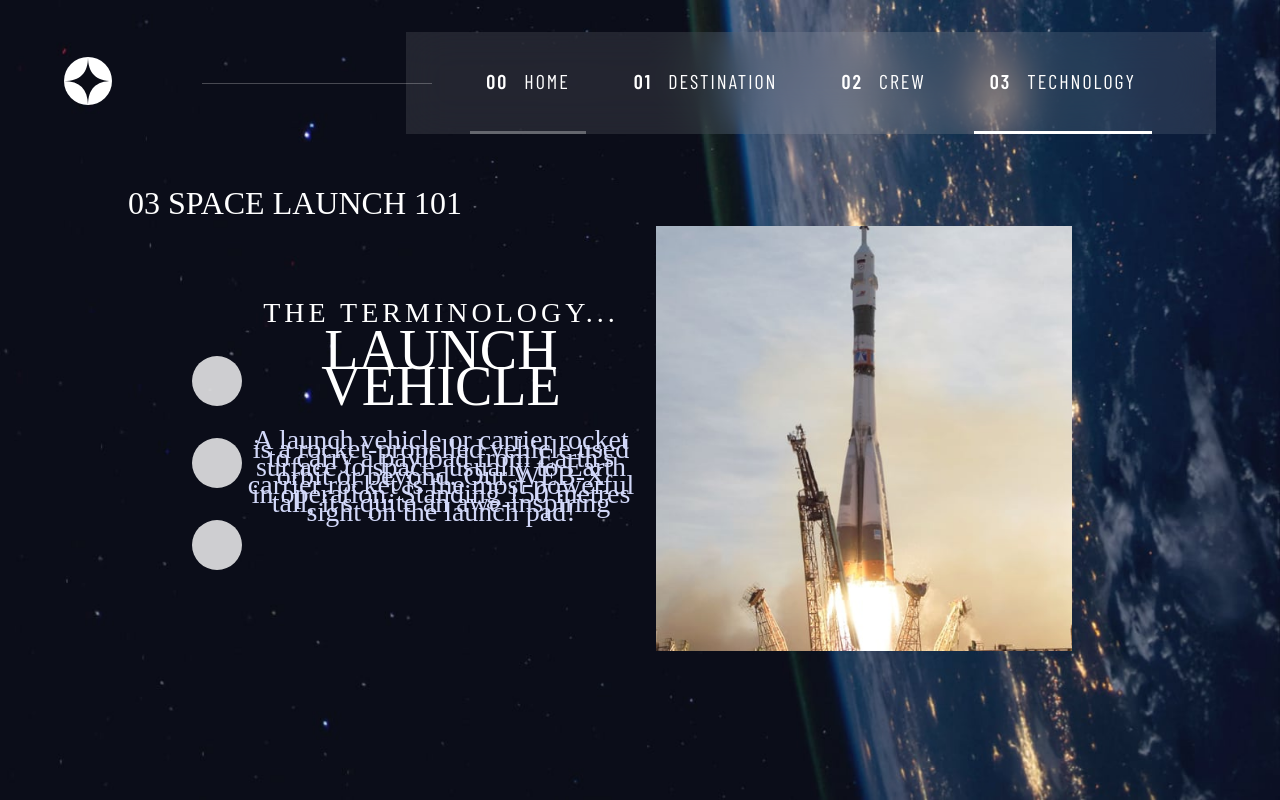
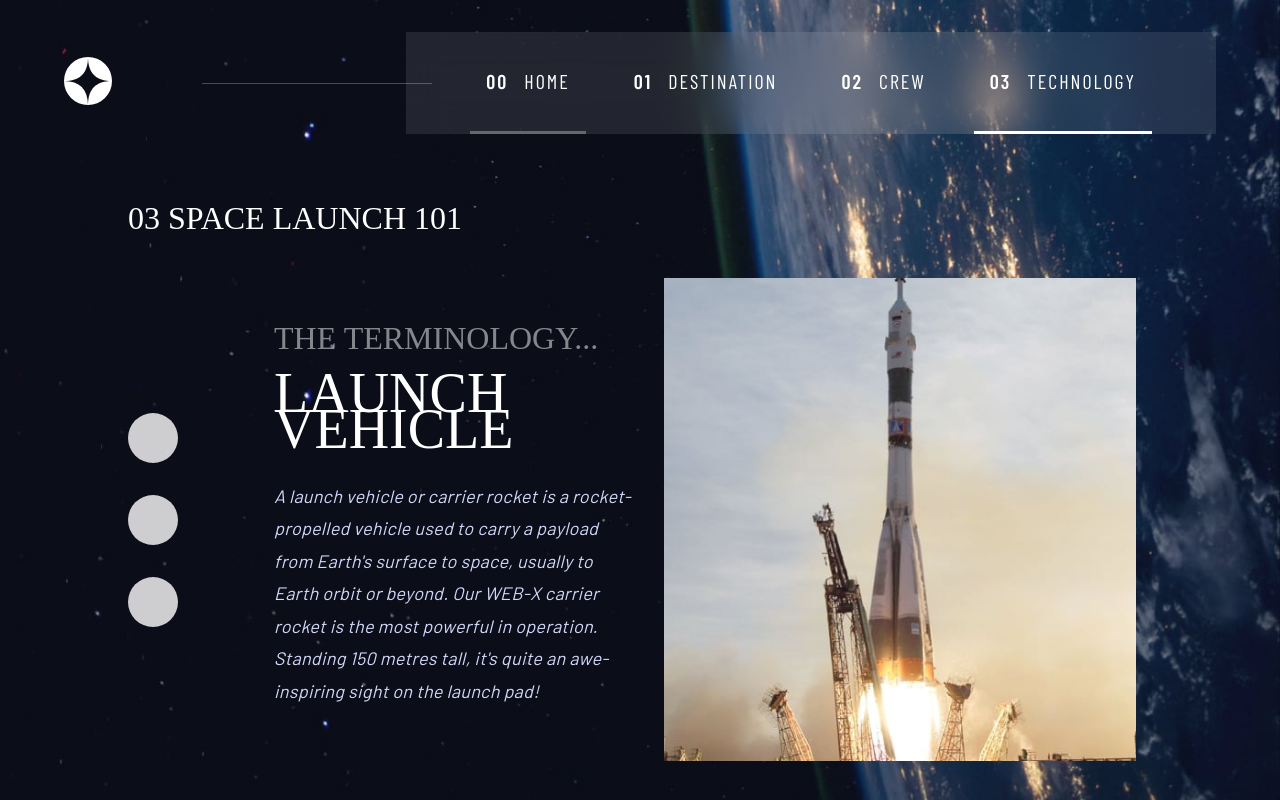
Before and after one commit to jakimiszka/fm-space, a React app: page /technology in a window 1280 px wide. Built offline with nearby package versions, Linux system fonts and the light colour scheme; a web font is replaced by a local one.

Commit message:
technology layout

```diff
--- a/src/components/pages/technology/Technology.module.scss
+++ b/src/components/pages/technology/Technology.module.scss
@@ -34,12 +34,12 @@
 
 
     &--content{
-        width: 70%;
-        height: auto;
+        width: 80%;
+        height: 100%;
+        margin-inline: auto;
         display: flex;
-        flex-direction: row;
+        flex-direction: column;
         align-items: center;
-        margin-inline: v.$spacing-200;
 
         @include u.breakpoint('medium'){
 
@@ -47,46 +47,67 @@
         @include u.breakpoint('large'){
             flex-direction: row;
             margin-inline: auto;
+            gap: 1rem;
         }
 
         &__info{
             display: flex;
-            order: 1;
             flex-direction: row;
             flex: 1;
             text-align: center;
             justify-content: center;
-
-             @include u.breakpoint('large'){
-                flex: 1 1 50%;
-                text-align: center;
-                justify-content: center;
-             }
+            align-items: center;
 
             &__details{
+                display: flex;
+                flex-direction: column;
                 order: 2;
+                gap: v.$spacing-400;
+                margin-bottom: v.$spacing-600;
+
                 h2{
-                    @include v.text-preset-5;
-                    margin-bottom: v.$spacing-200;
+                    @include v.text-preset-4;
+                    color: v.$white;
+                    opacity: .5;
+                    text-transform: uppercase;
                 }
 
                 h3{
                     @include v.text-preset-3;
-                    margin-bottom: v.$spacing-400;
+                    color: v.$white;
+                    text-transform: uppercase;
                 }
 
                 p{
-                    @include v.text-preset-6;
+                    @include v.text-preset-9;
                     color: v.$blue-300;
                 }
+
+                @include u.breakpoint('large'){
+                    margin-bottom: v.$spacing-0;
+                }
             }
+
+             @include u.breakpoint('large'){
+                flex: 1 1 50%;
+                height: 100%;
+                text-align: left;
+                justify-content: center;
+                gap: 6rem;
+             }
 
             &__buttons{
                 display: flex;
                 flex-direction: column;
-                width: auto;
+                align-items: center;
+                order: 1;
                 gap: v.$spacing-400;
-                margin-top: v.$spacing-600;
+                margin-top: 0;
+
+                @include u.breakpoint('large'){
+                    align-items: flex-start;
+                    margin-top: 0;
+                }
 
                 button{
                     background: white;
@@ -111,7 +132,6 @@
 
         &__imageWrapper{
             @extend %image-wrapper-base;
-            order: 2;
             margin-top: v.$spacing-600;
 
             @include u.breakpoint('large'){
--- a/src/components/pages/technology/Technology.tsx
+++ b/src/components/pages/technology/Technology.tsx
@@ -20,16 +20,11 @@ interface TechnologyProps {
 export const Technology = ({ data }: TechnologyProps) => {
     return (
         <div className={styles.wrapper}>
-            <h1>03 SPACE LAUNCH 101</h1>
             <div className={styles.technology}>
+                <div className={styles['technology--title']}>
+                    <h1>03 SPACE LAUNCH 101</h1>
+                </div>
                 <div className={styles['technology--content']}>
-                    <div className={styles['technology--content__imageWrapper']}>
-                        <img
-                            className={styles['technology--content__imageWrapper--portrait']}
-                            src={imageLaunchPortrait}
-                            alt="Launch Vehicle Portrait"
-                        />
-                    </div>
                     <div className={styles['technology--content__info']}>
                         <div className={styles['technology--content__info__details']}>
                             <h2>THE TERMINOLOGY...</h2>
@@ -42,6 +37,13 @@ export const Technology = ({ data }: TechnologyProps) => {
                             ))}
                         </div>
                     </div>
+                    <div className={styles['technology--content__imageWrapper']}>
+                        <img
+                            className={styles['technology--content__imageWrapper--portrait']}
+                            src={imageLaunchPortrait}
+                            alt="Launch Vehicle Portrait"
+                        />
+                    </div>
                 </div>
             </div>
         </div>
--- a/src/styles/sass/_page-common.scss
+++ b/src/styles/sass/_page-common.scss
@@ -9,16 +9,17 @@
     flex-direction: column;
 
     h1 {
+        padding-top: v.$spacing-400;
         width: 80%;
         margin-inline: auto;
         @include v.text-preset-4;
+        line-height: 1.3;
         color: v.$white;
         text-transform: uppercase;
 
         @include u.breakpoint('large') {
             width: 80%;
             margin-inline: auto;
-            margin-top: 2rem;
         }
     }
 }
```
